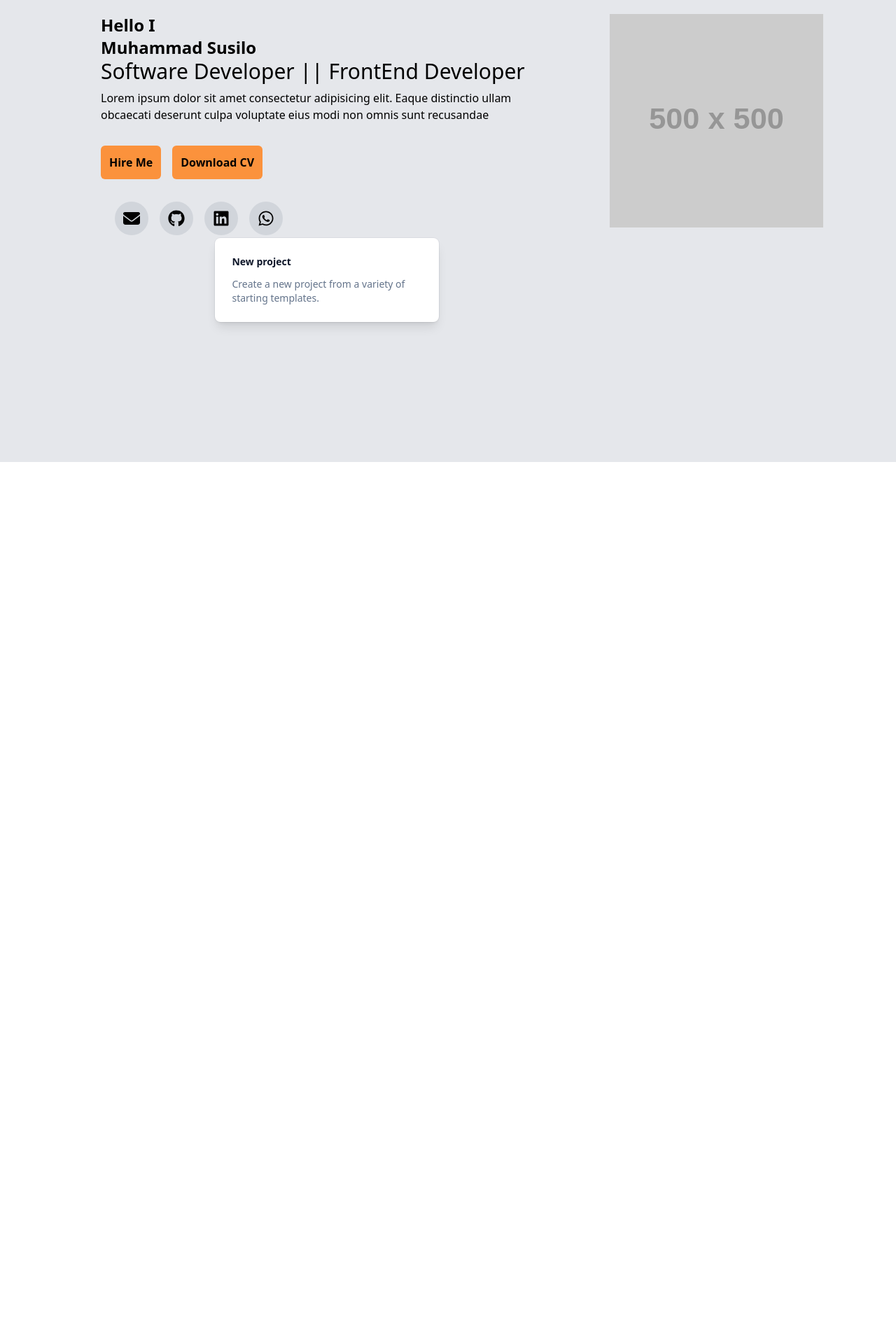
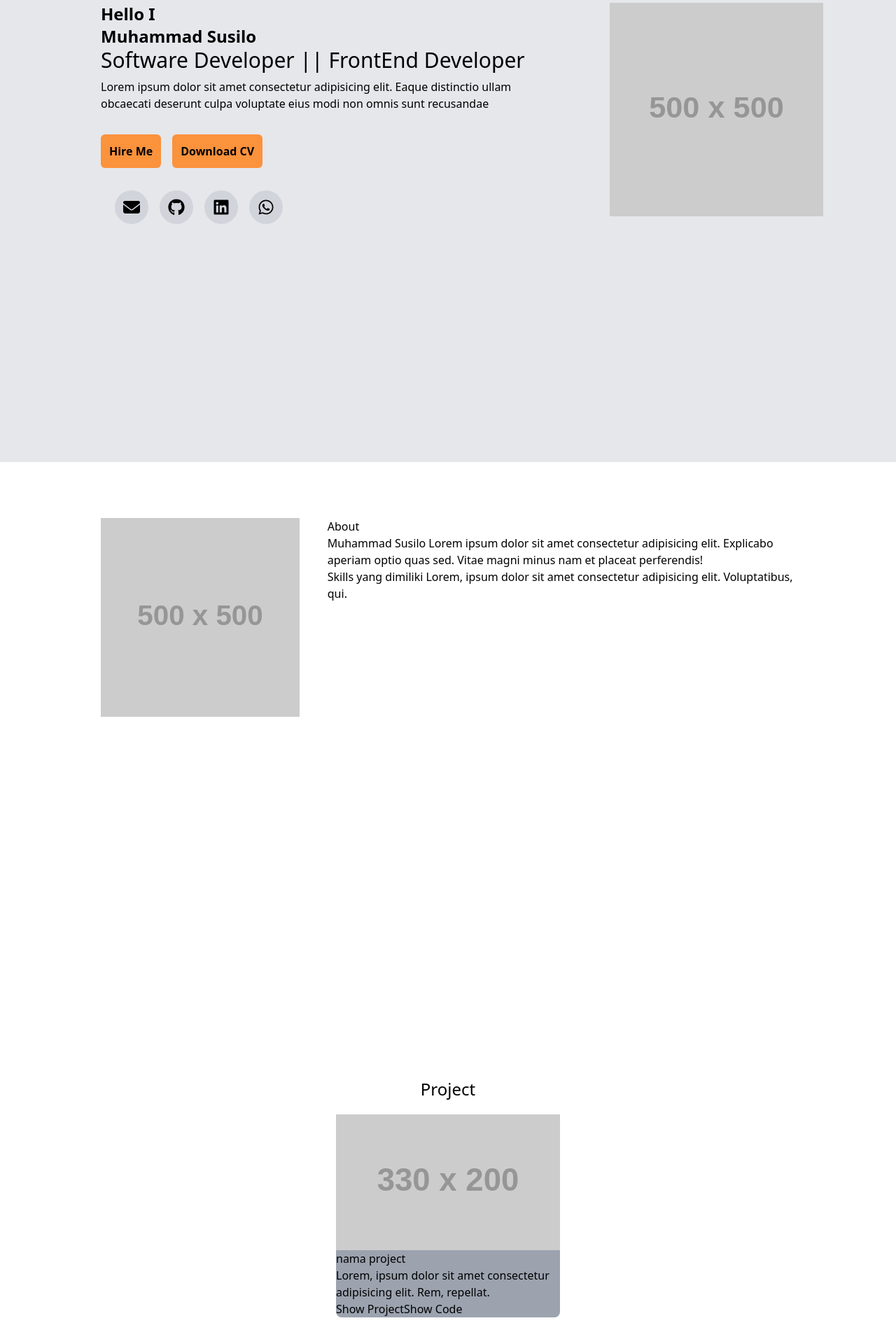
Before and after one commit to muhammadsusilo/portofolionew, a React (Vite) app: page /Home in a window 1280 px wide. Shown: the part 140-2060 px from the top of the page at 70% size. Before the commit the page ends 800 px from the top, so only its background shows below. Built offline with nearby package versions, Linux system fonts and the light colour scheme.

Commit message:
create template about, project

```diff
--- /dev/null
+++ b/src/Elements/button.jsx
@@ -0,0 +1,9 @@
+
+
+export function button() {
+  return (
+    <div>
+      <h1>Hello World</h1>
+    </div>
+  )
+}
--- a/src/Fragments/Navbar.jsx
+++ b/src/Fragments/Navbar.jsx
@@ -3,8 +3,8 @@ import { Disclosure, Menu, Transition } from '@headlessui/react';
 import { Bars3Icon, BellIcon, XMarkIcon } from '@heroicons/react/24/outline';
 
 const navigation = [
-  { name: 'Home', href: '#', current: true },
-  { name: 'About', href: '#', current: false },
+  { name: 'Home', href: '/home', current: true },
+  { name: 'About', href: '/about', current: false },
   { name: 'Projects', href: '#', current: false },
   { name: 'Certificate', href: '#', current: false },
   { name: 'Contact', href: '#', current: false },
@@ -16,7 +16,7 @@ function classNames(...classes) {
 
 export default function Navbar() {
   return (
-    <Disclosure as="nav" className="bg-gray-800">
+    <Disclosure as="nav" className="bg-gray-800 fixed w-screen">
       {({ open }) => (
         <>
           <div className="mx-auto max-w-7xl px-2 sm:px-6 lg:px-8">
--- a/src/Pages/About.jsx
+++ b/src/Pages/About.jsx
@@ -0,0 +1,27 @@
+
+
+const About = () => {
+  return (
+    <div>
+      <div className="px-36 py-20 h-screen flex justify-between">
+        <div className="">
+          <img src="https://placehold.co/500x500?font=roboto" alt="About" />
+        </div>
+        <div className="pl-10">
+          <h2>About</h2>
+          <p>
+            Muhammad Susilo Lorem ipsum dolor sit amet consectetur adipisicing
+            elit. Explicabo aperiam optio quas sed. Vitae magni minus nam et
+            placeat perferendis!
+          </p>
+          <p>
+            Skills yang dimiliki Lorem, ipsum dolor sit amet consectetur
+            adipisicing elit. Voluptatibus, qui.
+          </p>
+        </div>
+      </div>
+    </div>
+  );
+}
+
+export default About;
--- a/src/Pages/Home.jsx
+++ b/src/Pages/Home.jsx
@@ -1,11 +1,14 @@
 import SosialMedia from "../Elements/sosialMedia";
 import Navbar from "../Fragments/Navbar";
+import About from "./About";
+import Project from "./Project";
 
 const Home = () => {
     return (
-      <div className="bg-gray-200 h-screen">
+      <>
         <Navbar />
-        <div className="m-24 mx-36 flex justify-between">
+        <div className=" ">
+          <div className="p-36 flex h-screen bg-gray-200 justify-between">
             <div className=" mr-10">
               <h1 className="font-semibold text-2xl">Hello I</h1>
               <h5 className="font-semibold text-2xl">Muhammad Susilo</h5>
@@ -14,15 +17,10 @@ const Home = () => {
               </h1>
               <p className="my-2 text-base">
                 Lorem ipsum dolor sit amet consectetur adipisicing elit. Eaque
-              distinctio ullam obcaecati deserunt culpa voluptate eius modi non
-              omnis sunt recusandae
+                distinctio ullam obcaecati deserunt culpa voluptate eius modi
+                non omnis sunt recusandae
               </p>
               <div className="font-semibold my-8 flex group:">
-              {/* <div className="hover:translate-y-6 transition duration-150 ease-in">
-                <a href="#" className="bg-orange-400  rounded-md ">
-                  <button>Hire Me</button>
-                </a>
-              </div> */}
                 <div className="group mr-4 ">
                   <a href="">
                     <button className="group-hover:translate-y-6 bg-orange-400 hover:bg-orange-600 transition duration-200 ease-in  p-3 rounded-md">
@@ -39,22 +37,6 @@ const Home = () => {
                 </div>
               </div>
               <SosialMedia />
-
-            <div>
-              <a
-                href="#"
-                class="group block max-w-xs mx-auto rounded-lg p-6 bg-white ring-1 ring-slate-900/5 shadow-lg space-y-3 hover:bg-sky-500 hover:ring-sky-500"
-              >
-                <div class="flex items-center space-x-3">
-                  <h3 class="text-slate-900 group-hover:text-white text-sm font-semibold">
-                    New project
-                  </h3>
-                </div>
-                <p class="text-slate-500 group-hover:text-white text-sm">
-                  Create a new project from a variety of starting templates.
-                </p>
-              </a>
-            </div>
             </div>
             <div>
               <img
@@ -64,7 +46,10 @@ const Home = () => {
               />
             </div>
           </div>
+          <About />
+          <Project />
         </div>
+      </>
     );
 }
 
--- a/src/Pages/Project.jsx
+++ b/src/Pages/Project.jsx
@@ -0,0 +1,32 @@
+
+
+const Project =() => {
+  return (
+    <div className="px-36 pt-20  h-screen flex flex-col items-center">
+      <h1 className="mb-5 text-2xl">Project</h1>
+      {/* <div className="w-full max-w-xs bg-gray-400 rounded-lg"> */}
+      <div className="bg-gray-400 max-w-xs w-full rounded-lg">
+        <div className="">
+          <img src="https://placehold.co/330x200" alt="project" />
+        </div>
+        <div className="">
+          <h1>nama project</h1>
+          <p>
+            Lorem, ipsum dolor sit amet consectetur adipisicing elit. Rem,
+            repellat.
+          </p>
+        </div>
+        <div>
+          <a href="#">
+            <button>Show Project</button>
+          </a>
+          <a href="#">
+            <button>Show Code</button>
+          </a>
+        </div>
+      </div>
+    </div>
+  );
+}
+
+export default Project;
```
Also changed, not shown: src/main.jsx (+5 -9 lines). Lines whose indentation alone changed are shown as unchanged.
